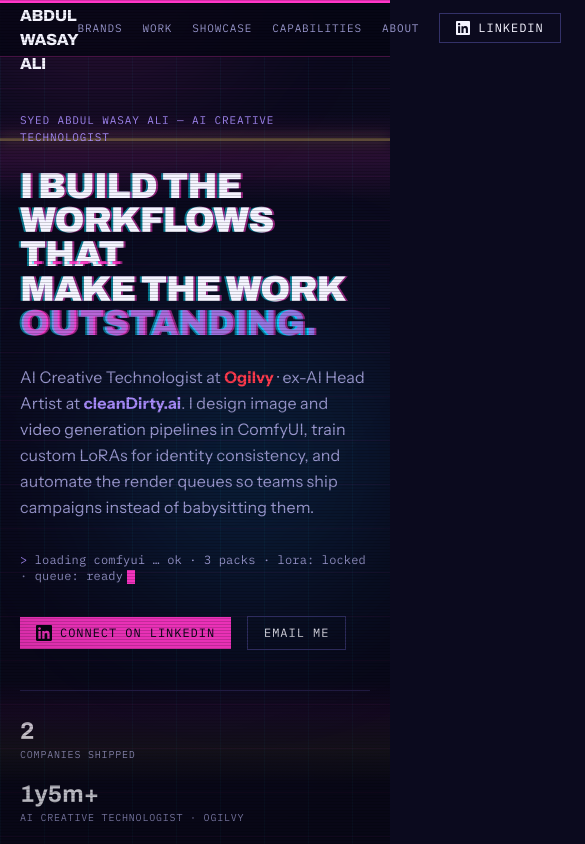
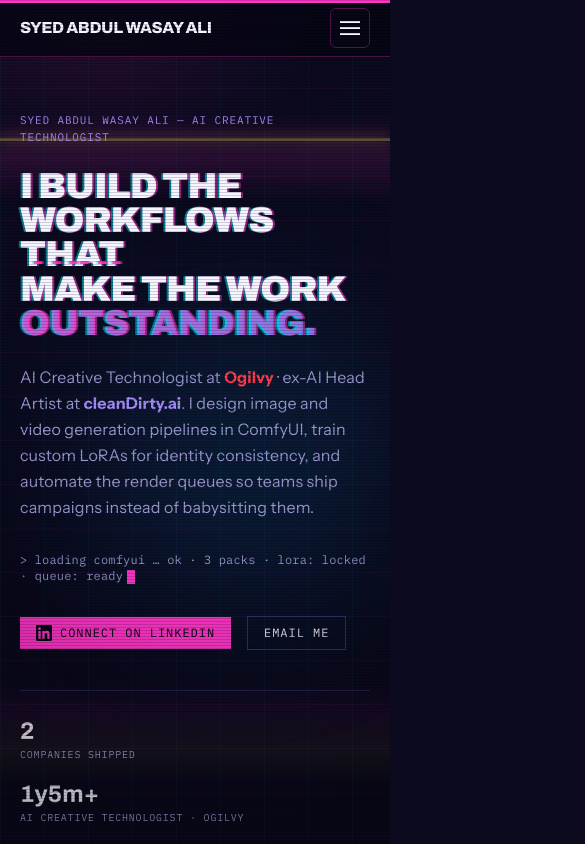
Before and after one commit to Syed-Abdul-Wasay-Ali/syed-portfolio, a React (Vite) app: page / in a window 390 px wide. Shown: the top 844 px of the page, 585 px wide, since content can reach past the window. Built offline with nearby package versions, Linux system fonts and the light colour scheme.

Commit message:
mobile: hamburger nav + min-w-0 grid fix (no horizontal overflow on phones)

```diff
--- a/src/components/Header.tsx
+++ b/src/components/Header.tsx
@@ -12,6 +12,7 @@
 
 export default function Header() {
   const [progress, setProgress] = useState(0)
+  const [open, setOpen] = useState(false)
 
   useEffect(() => {
     const onScroll = () => {
@@ -24,12 +25,19 @@
     return () => window.removeEventListener('scroll', onScroll)
   }, [])
 
+  // close the mobile menu whenever the hash changes (link tapped)
+  useEffect(() => {
+    const close = () => setOpen(false)
+    window.addEventListener('hashchange', close)
+    return () => window.removeEventListener('hashchange', close)
+  }, [])
+
   return (
     <header className="site-header fixed inset-x-0 top-0 z-40 border-b border-green/25 bg-ink-950/85 backdrop-blur">
-      {/* green top strip */}
+      {/* magenta strip */}
       <div aria-hidden="true" className="header-strip absolute inset-x-0 top-0 h-[3px] bg-green" />
       <div className="container-site flex h-14 items-center justify-between">
-        <a href="#/" className="flex items-baseline gap-2">
+        <a href="#/" className="flex items-baseline gap-2" onClick={() => setOpen(false)}>
           <span className="font-display text-base font-extrabold tracking-tight text-paper">
             SYED ABDUL WASAY ALI
           </span>
@@ -37,7 +45,9 @@
             ai · creative · technologist
           </span>
         </a>
-        <nav className="flex items-center gap-5">
+
+        {/* desktop nav */}
+        <nav className="hidden items-center gap-5 md:flex">
           {LINKS.map((l) => (
             <a
               key={l.href}
@@ -58,7 +68,68 @@
             linkedin
           </a>
         </nav>
+
+        {/* mobile hamburger */}
+        <button
+          type="button"
+          onClick={() => setOpen((v) => !v)}
+          aria-expanded={open}
+          aria-controls="mobile-nav"
+          aria-label={open ? 'Close navigation menu' : 'Open navigation menu'}
+          className="flex h-10 w-10 items-center justify-center rounded-md border border-green/30 text-paper transition-colors hover:border-neonBlue hover:text-neonBlue md:hidden"
+        >
+          <span className="relative block h-3.5 w-5">
+            <span
+              className={`absolute left-0 top-0 h-[2px] w-full bg-current transition-transform duration-200 ${
+                open ? 'translate-y-[6px] rotate-45' : ''
+              }`}
+            />
+            <span
+              className={`absolute left-0 top-[6px] h-[2px] w-full bg-current transition-opacity duration-200 ${
+                open ? 'opacity-0' : ''
+              }`}
+            />
+            <span
+              className={`absolute left-0 top-[12px] h-[2px] w-full bg-current transition-transform duration-200 ${
+                open ? '-translate-y-[6px] -rotate-45' : ''
+              }`}
+            />
+          </span>
+        </button>
       </div>
+
+      {/* mobile dropdown panel */}
+      {open && (
+        <nav
+          id="mobile-nav"
+          className="border-t border-green/20 bg-ink-950/95 backdrop-blur md:hidden"
+        >
+          <div className="container-site flex flex-col py-3">
+            {LINKS.map((l) => (
+              <a
+                key={l.href}
+                href={l.href}
+                onClick={() => setOpen(false)}
+                className="py-3 font-mono text-sm uppercase tracking-wideish text-paper transition-colors hover:text-neonBlue"
+              >
+                {l.label}
+              </a>
+            ))}
+            <a
+              href={LINKEDIN_URL}
+              target="_blank"
+              rel="noreferrer"
+              onClick={() => setOpen(false)}
+              className="btn-ghost mt-2 justify-center !py-2.5"
+              aria-label="View LinkedIn profile"
+            >
+              <LinkedInIcon className="h-4 w-4" />
+              linkedin
+            </a>
+          </div>
+        </nav>
+      )}
+
       {/* scroll progress */}
       <div
         aria-hidden="true"
--- a/src/components/MediaPanel.tsx
+++ b/src/components/MediaPanel.tsx
@@ -55,7 +55,7 @@
       src={item.src}
       alt={item.label ?? ''}
       loading="lazy"
-      className={`media-asset w-full object-contain ${className}`}
+      className={`media-asset w-full max-w-full object-contain ${className}`}
     />
   )
 }
--- a/src/components/Reveal.tsx
+++ b/src/components/Reveal.tsx
@@ -41,7 +41,7 @@
   return (
     <Tag
       ref={ref as never}
-      className={`reveal ${visible ? 'is-visible' : ''} ${className}`}
+      className={`reveal min-w-0 ${visible ? 'is-visible' : ''} ${className}`}
       style={delay ? { animationDelay: `${delay}ms` } : undefined}
     >
       {children}
```
